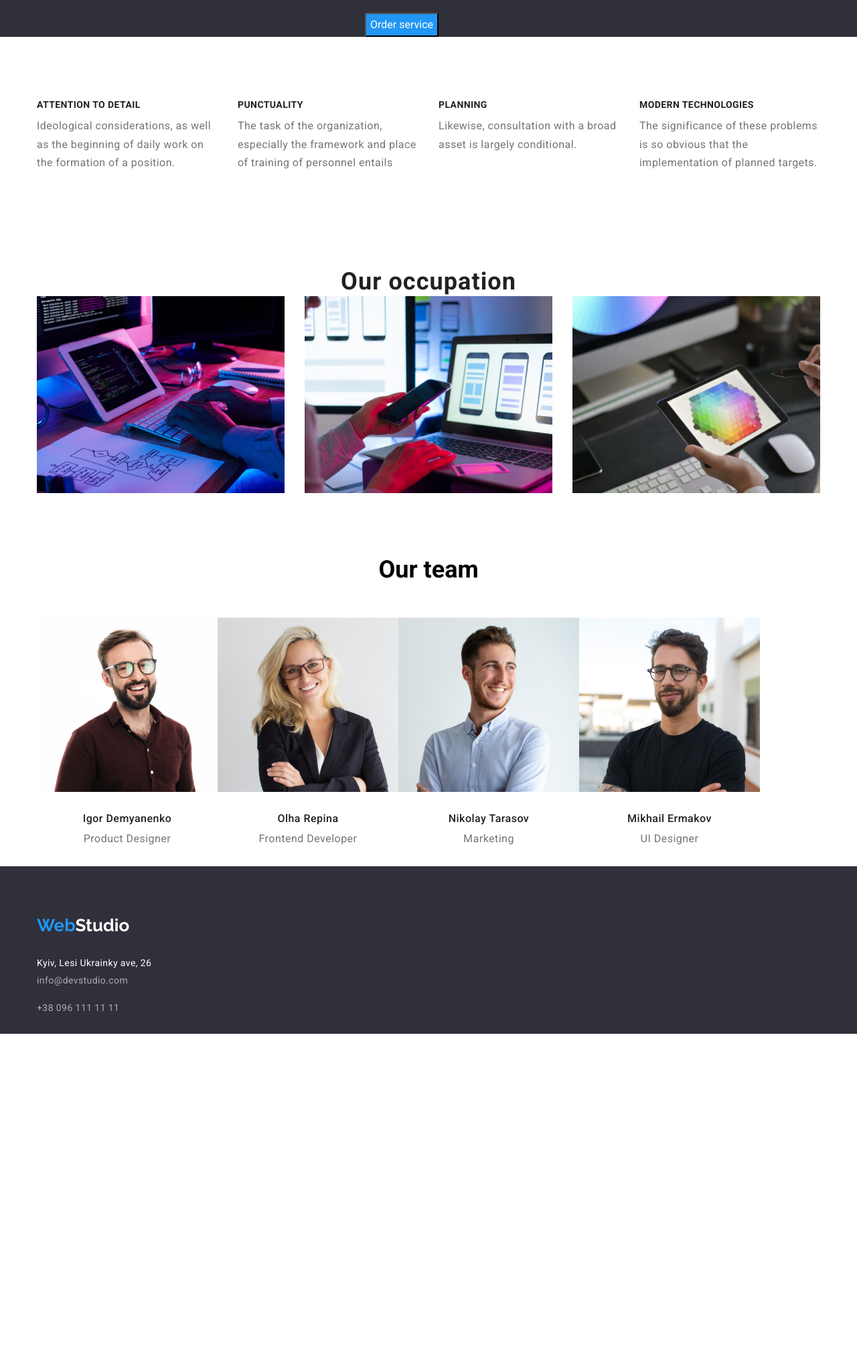
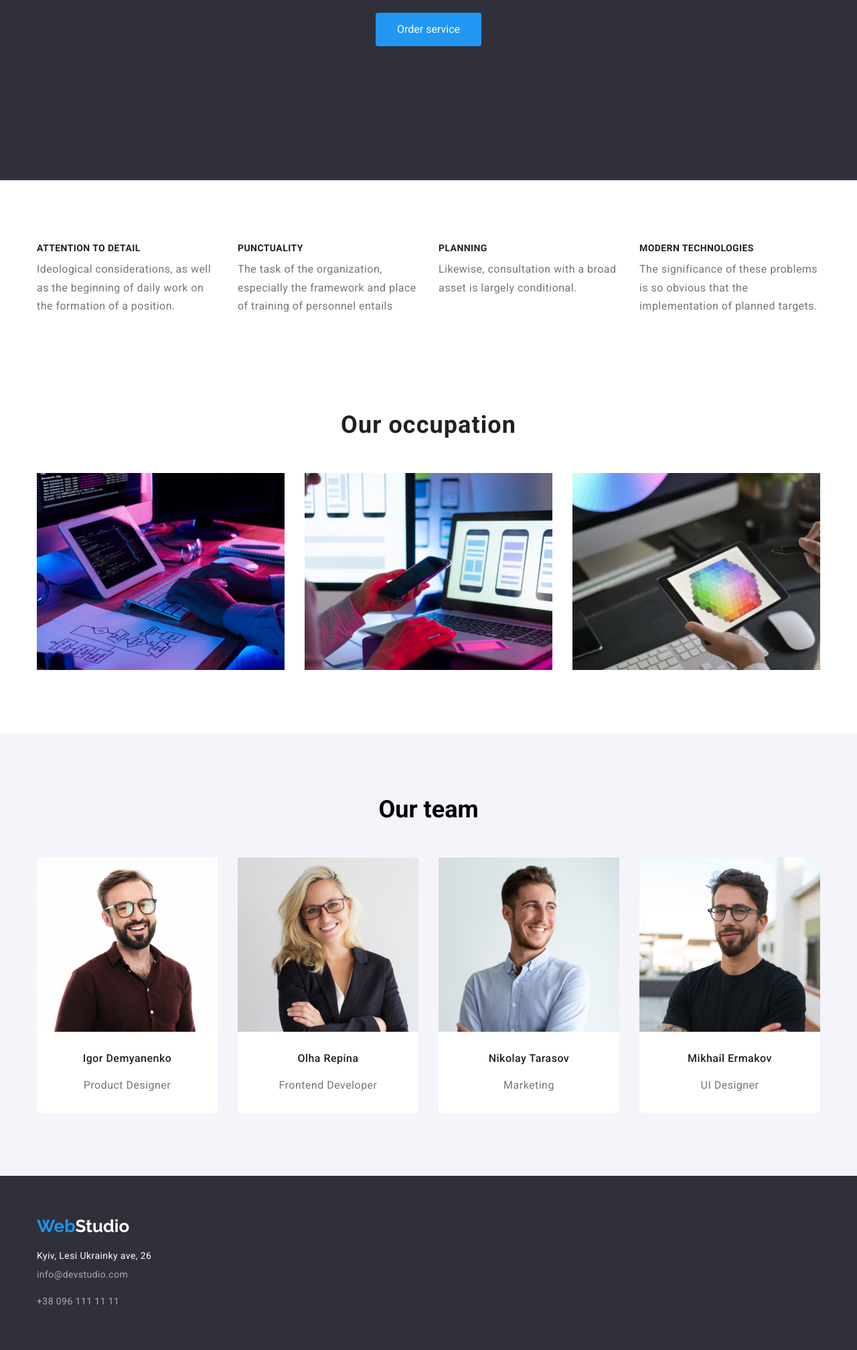
Before and after one commit to D4nnyRose/goit-markup-hw-03, a plain HTML site: page index.html in a window 1280 px wide. Shown: the part 412-2427 px from the top of the page at 67% size. Before the commit the page ends 1955 px from the top, so only its background shows below. Drawn offline with nearby package versions, Linux system fonts and the light colour scheme.

Commit message:
ended 1-st page
ended 1-st page

```diff
--- a/css/style.css
+++ b/css/style.css
@@ -29,6 +29,11 @@ li {
 .section {
   padding-top: 94px;
   padding-bottom: 94px;
+}
+.inner-content-section {
+  padding-top: 94px;
+  padding-bottom: 94px;
+  background-color: #f5f4fa;
 }
 /*header*/
 
@@ -164,6 +169,7 @@ li {
   margin-right: 0;
 }
 .mail-header {
+  padding-right: 50px;
   font-style: normal;
   font-weight: 500;
   font-size: 14px;
@@ -199,7 +205,7 @@ li {
 /* banner */
 .banner {
   padding-top: 200px;
-  padding-right: 200px;
+  padding-bottom: 200px;
   background: var(--black-grey);
 }
 .banner-text {
@@ -212,6 +218,9 @@ li {
 }
 
 .btn-text-banner {
+  border: none;
+  border-radius: 4px;
+  padding: 10px 32px;
   font-size: 16px;
   line-height: 1.87;
   cursor: pointer;
@@ -263,6 +272,7 @@ li {
 }
 
 .occupation {
+  margin-bottom: 50px;
   margin-top: 50px;
   font-style: normal;
   font-weight: bold;
@@ -288,10 +298,18 @@ li {
 /* /features */
 
 /* team */
+.team {
+  background-color: var(--white);
+  border-color: var(--black);
+  border-width: 10px;
+  border: var(--black);
+  border-radius: 5px;
+}
 .inner-team {
   display: flex;
+  justify-content: space-between;
 }
-.inner-team.team {
+.inner-team .team {
   margin-right: 30px;
   background-color: #ffff;
   border-radius: 5px;
@@ -312,6 +330,7 @@ li {
   text-align: center;
 }
 .developers-name {
+  margin-bottom: 10px;
   padding-top: 30px;
   width: 270px;
   font-style: normal;
@@ -339,23 +358,23 @@ li {
 
 /* footer */
 .footer {
-  height: 250px;
+  padding: 60px 0;
   background: var(--black-grey);
 }
 .web-studio-footer {
   display: block;
-  padding-top: 60px;
+  margin-bottom: 20px;
   font-family: "Raleway", sans-serif;
   font-style: normal;
   font-weight: bold;
   font-size: 26px;
-  line-height: 2.16;
+  line-height: 1.19;
   color: var(--white);
   text-decoration: none;
 }
 .address {
-  display: flex;
-  flex-direction: column;
+  /* display: flex;
+  flex-direction: column; */
   font-style: normal;
   font-weight: normal;
   font-size: 14px;
@@ -365,7 +384,7 @@ li {
   color: var(--white);
 }
 .inner-address {
-  padding-top: 20px;
+  /* margin-top: 20px; */
   font-style: normal;
   font-weight: normal;
   font-size: 14px;
@@ -376,10 +395,10 @@ li {
 }
 .mail-footer {
   display: block;
-  padding-top: 9px;
+  margin-top: 9px;
   text-decoration: none;
   font-size: 14px;
-  line-height: 1.16;
+  line-height: 1.71;
   letter-spacing: 0.03em;
   color: rgba(255, 255, 255, 0.6);
 }
@@ -390,12 +409,11 @@ li {
   color: var(--white);
 }
 .tel-footer {
-  display: block;
   padding-top: 9px;
   font-style: normal;
   font-weight: normal;
   font-size: 14px;
-  line-height: 1.16;
+  line-height: 1.71;
   text-decoration: none;
   letter-spacing: 0.03em;
   color: rgba(255, 255, 255, 0.6);
@@ -451,7 +469,7 @@ li {
   margin-left: 0;
 }
 .button-all {
-  background: var(--blue);
+  background: #f5f4fa;
   border-radius: 4px;
   font-style: normal;
   font-weight: 500;
@@ -459,7 +477,7 @@ li {
   line-height: 1.3;
   text-align: center;
   letter-spacing: 0.03em;
-  color: var(--white);
+  color: var(--black);
 }
 .visually-hidden {
   position: absolute;
```
Also changed, not shown: portfolio.html (+30 -3 lines).
